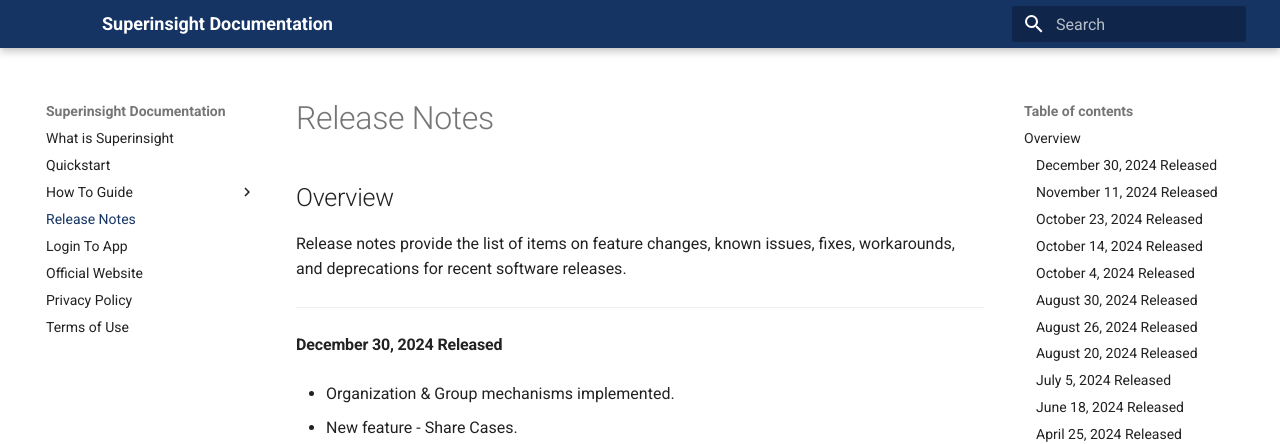
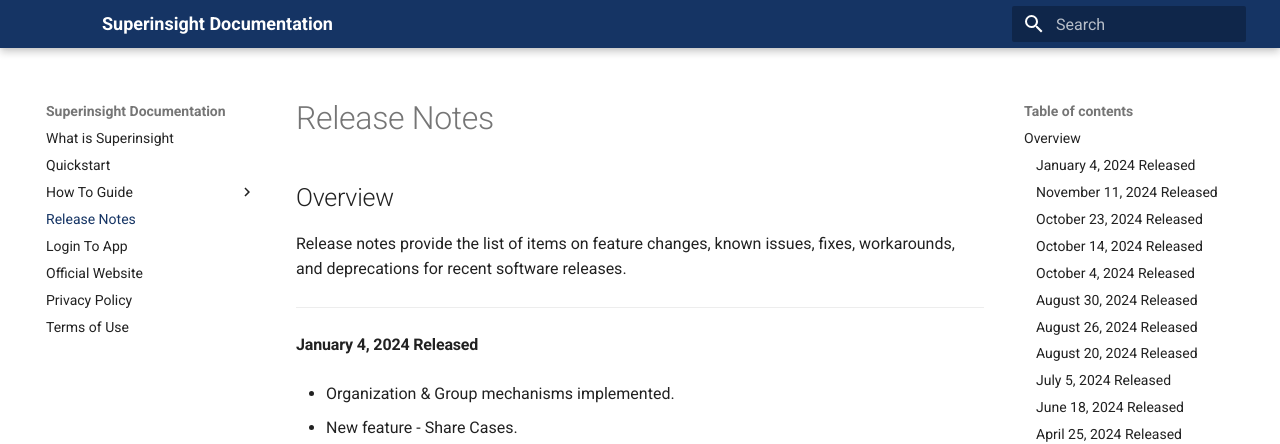
Before and after one commit to superinsight/superinsight-app-doc, an MkDocs documentation site: the page built from docs/guide/release-notes.md, in a window 1280 px wide and 900 px high. Shown: the top 444 px of the window. Built offline with MkDocs 1.6.1 and Material for MkDocs 9.7.7, drawn with Linux system fonts in a browser that asks for light colours.

Commit message:
release date update

```diff
--- a/docs/guide/release-notes.md
+++ b/docs/guide/release-notes.md
@@ -6,7 +6,7 @@
 
 ---------------------------------------
 
-#### December 30, 2024 Released
+#### January 4, 2024 Released
 
 * Organization & Group mechanisms implemented.
 
```
